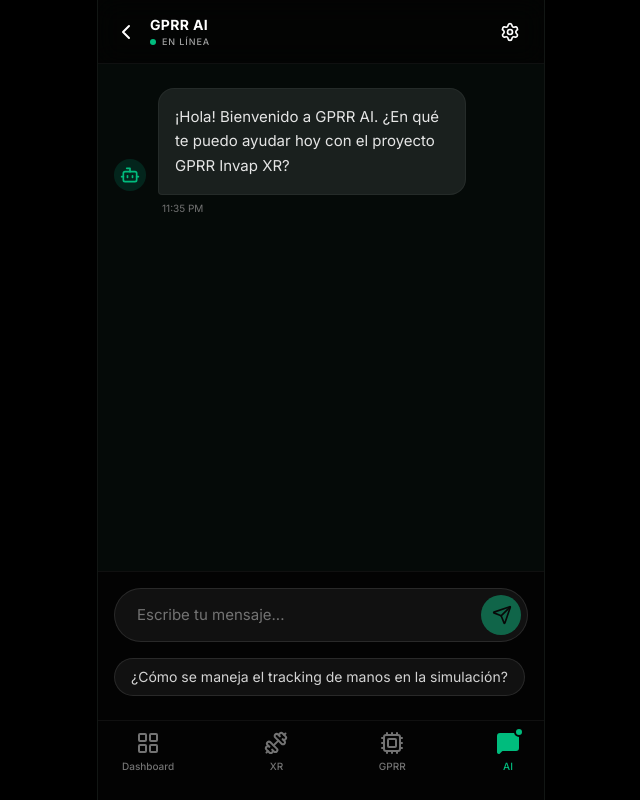
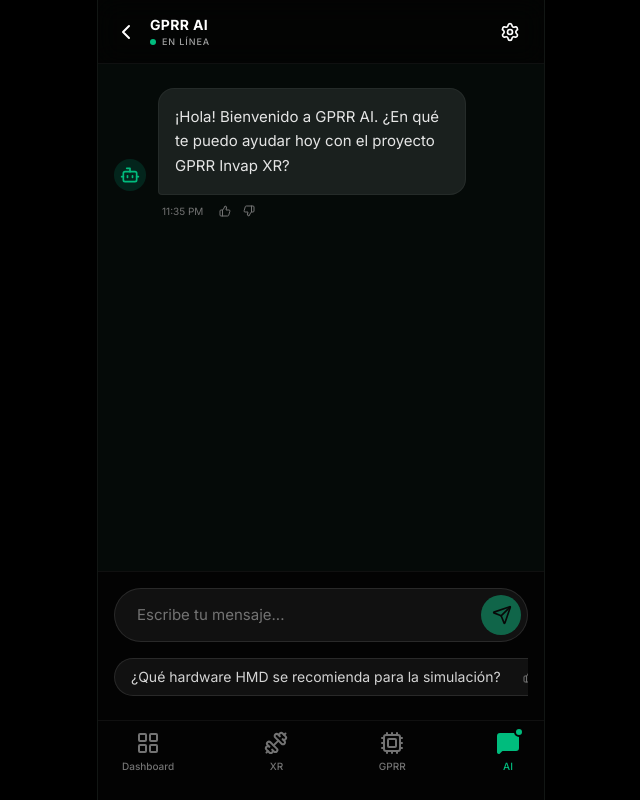
Before and after one commit to FriedrichVR/GPRR-AI---Chatbot-RAG---N8N, a React (Vite) app: page / in a window 1280 px wide. Shown: the whole page, without its empty margins (319-959 px from the left). Built offline with nearby package versions, Linux system fonts and the light colour scheme.

Commit message:
feat: Add feedback buttons to chat messages
Adds thumbs up and thumbs down icons to each assistant message to allow users to provide feedback on the response. This enables future analysis of response quality.

```diff
--- a/src/components/ChatSection.tsx
+++ b/src/components/ChatSection.tsx
@@ -1,5 +1,5 @@
 import { useState, useRef, useEffect } from 'react';
-import { Send, Bot, ChevronLeft, Settings, Sparkles } from 'lucide-react';
+import { Send, Bot, ChevronLeft, Settings, Sparkles, ThumbsUp, ThumbsDown } from 'lucide-react';
 import Markdown from 'react-markdown';
 import { motion, AnimatePresence } from 'motion/react';
 
@@ -7,6 +7,7 @@ interface Message {
   role: 'user' | 'assistant';
   content: string;
   timestamp: string;
+  feedback?: 'up' | 'down';
   media?: {
     image: string;
     title: string;
@@ -15,42 +16,26 @@ interface Message {
 }
 
 const QUESTION_POOL = [
-  '¿Qué es GPRR Invap XR?',
-  '¿Qué hardware se utiliza?',
-  '¿Cómo funciona la simulación?',
-  '¿Cómo ayuda la IA en el GPRR?',
-  '¿Qué es el Gemelo Digital?',
-  '¿Cómo puedo colaborar?',
-  '¿Qué tecnologías usa INVAP?',
-  '¿Cuál es el impacto del GPRR?',
-  '¿Cómo se entrena a los operadores?',
-  '¿Qué ventajas tiene la Realidad Extendida?',
-  '¿Cuáles son los casos de uso principales?',
-  '¿Cómo se garantiza la seguridad nuclear?',
-  '¿Qué nivel de inmersión ofrece el visor VR?',
-  '¿Cómo se simulan las físicas del reactor?',
-  '¿Qué componentes del GPRR están modelados en 3D?',
-  '¿Se puede interactuar con el panel de control?',
-  '¿Qué motores gráficos se usan para la experiencia XR?',
-  '¿Cómo se maneja la latencia en la simulación?',
-  '¿Existen escenarios de emergencia simulados?',
-  '¿Cómo se evalúa el desempeño del usuario?',
-  '¿Qué medidas de seguridad virtual están implementadas?',
-  '¿Se requiere experiencia previa para usar el simulador?',
-  '¿Cuáles son los requisitos de hardware para PC?',
-  '¿La experiencia XR soporta modo multijugador?',
-  '¿Qué framework de XR se utiliza para el desarrollo?',
-  '¿Cómo se optimizan los modelos 3D para mantener altos FPS?',
-  '¿Cómo se maneja el tracking de manos en la simulación?',
-  '¿Qué modelo de lenguaje (LLM) procesa las consultas del GPRR?',
-  '¿Cómo se actualiza la base de conocimiento RAG del asistente?',
-  '¿El asistente de IA tiene acceso en tiempo real a la telemetría?',
-  '¿Cómo se mitigan las alucinaciones de la IA en datos críticos?',
-  '¿Qué rol cumple n8n en la arquitectura del proyecto?',
-  '¿Cómo se estructuran los nodos del webhook en n8n?',
-  '¿Qué bases de datos vectoriales se conectan mediante n8n?',
-  '¿Cómo maneja n8n los errores de conexión con la IA?',
-  '¿Cómo se integra el frontend de React con los flujos de n8n?'
+  '¿Qué es el ecosistema GPRR?',
+  '¿Qué desafíos resuelve la plataforma GPRR?',
+  '¿Qué áreas de interacción tiene la aplicación?',
+  '¿Qué tecnologías de Unreal Engine 5.5 se utilizan?',
+  '¿Qué es el middleware "The Bridge"?',
+  '¿Cómo se integra la Inteligencia Artificial en el GPRR?',
+  '¿Cuáles son los casos de uso en el sector nuclear?',
+  '¿Cómo se aplica el protocolo ALARA en XR?',
+  '¿Qué hardware HMD se recomienda para la simulación?',
+  '¿Quiénes desarrollaron la plataforma GPRR?',
+  '¿Qué es el Efecto Cherenkov?',
+  '¿Qué es el Foveated Rendering?',
+  '¿Qué es el dopado de silicio por transmutación (NTD-Silicon)?',
+  '¿Qué relación tiene el GPRR con el Reactor OPAL y el RA-10?',
+  '¿Qué rol cumple Federico Sastre Heer en el proyecto?',
+  '¿Qué rol cumple Alén Eneas Geor en el proyecto?',
+  '¿Qué rol cumple Juan Emanuel Venturelli en el proyecto?',
+  '¿Qué es el Passthrough en Realidad Mixta?',
+  '¿Cómo funciona la dosimetría virtual en el simulador?',
+  '¿Qué latencia máxima tiene la arquitectura técnica?'
 ];
 
 export default function ChatSection() {
@@ -73,6 +58,7 @@ export default function ChatSection() {
   const [sessionId] = useState(() => Math.random().toString(36).substring(7));
   const messagesEndRef = useRef<HTMLDivElement>(null);
   const [suggestedQuestions, setSuggestedQuestions] = useState<string[]>([]);
+  const [questionFeedback, setQuestionFeedback] = useState<Record<string, 'up' | 'down'>>({});
 
   const refreshQuestions = () => {
     const shuffled = [...QUESTION_POOL].sort(() => 0.5 - Math.random());
@@ -203,6 +189,26 @@ export default function ChatSection() {
     }
   };
 
+  const handleFeedback = (index: number, type: 'up' | 'down') => {
+    setMessages(prev => prev.map((msg, i) =>
+      i === index ? { ...msg, feedback: msg.feedback === type ? undefined : type } : msg
+    ));
+  };
+
+  const handleQuestionFeedback = (e: React.MouseEvent, question: string, type: 'up' | 'down') => {
+    e.stopPropagation();
+    setQuestionFeedback(prev => {
+      const current = prev[question];
+      const updated = { ...prev };
+      if (current === type) {
+        delete updated[question];
+      } else {
+        updated[question] = type;
+      }
+      return updated;
+    });
+  };
+
   return (
     <div className="flex-1 flex flex-col h-full relative bg-[#050A08]">
       {/* Header */}
@@ -305,10 +311,28 @@ export default function ChatSection() {
                 </div>
               </div>
 
-              {/* Timestamp */}
-              <span className={`text-[10px] text-neutral-500 mt-1.5 ${isAI ? 'ml-12' : 'mr-2'}`}>
-                {msg.timestamp}
-              </span>
+              {/* Timestamp and Feedback */}
+              <div className={`flex items-center gap-3 mt-1.5 ${isAI ? 'ml-12' : 'mr-2'}`}>
+                <span className="text-[10px] text-neutral-500">
+                  {msg.timestamp}
+                </span>
+                {isAI && (
+                  <div className="flex items-center gap-1">
+                    <button
+                      onClick={() => handleFeedback(idx, 'up')}
+                      className={`p-1 rounded-md transition-colors ${msg.feedback === 'up' ? 'text-emerald-500 bg-emerald-500/10' : 'text-neutral-500 hover:text-neutral-300 hover:bg-white/5'}`}
+                    >
+                      <ThumbsUp className="w-3 h-3" />
+                    </button>
+                    <button
+                      onClick={() => handleFeedback(idx, 'down')}
+                      className={`p-1 rounded-md transition-colors ${msg.feedback === 'down' ? 'text-red-500 bg-red-500/10' : 'text-neutral-500 hover:text-neutral-300 hover:bg-white/5'}`}
+                    >
+                      <ThumbsDown className="w-3 h-3" />
+                    </button>
+                  </div>
+                )}
+              </div>
             </motion.div>
           );
         })}
@@ -373,13 +397,33 @@ export default function ChatSection() {
         {/* Quick Questions */}
         <div className="flex gap-2 overflow-x-auto no-scrollbar pt-1 pb-2">
           {suggestedQuestions.map((q, i) => (
-            <button
+            <div
               key={i}
-              onClick={() => sendMessage(q)}
-              className="px-4 py-2 bg-[#111111] border border-white/10 rounded-full text-sm text-neutral-300 whitespace-nowrap hover:bg-[#1A201E] hover:border-emerald-500/50 transition-colors shrink-0"
+              className="flex items-center bg-[#111111] border border-white/10 rounded-full shrink-0 transition-colors focus-within:border-emerald-500/50 hover:border-emerald-500/50"
             >
-              {q}
-            </button>
+              <button
+                onClick={() => sendMessage(q)}
+                className="px-4 py-2 text-sm text-neutral-300 whitespace-nowrap hover:text-white transition-colors"
+              >
+                {q}
+              </button>
+              <div className="flex items-center pr-2 gap-0.5">
+                <button
+                  onClick={(e) => handleQuestionFeedback(e, q, 'up')}
+                  className={`p-1.5 rounded-full transition-colors ${questionFeedback[q] === 'up' ? 'text-emerald-500 bg-emerald-500/10' : 'text-neutral-500 hover:text-neutral-300 hover:bg-white/5'}`}
+                  title="Buena sugerencia"
+                >
+                  <ThumbsUp className="w-3 h-3" />
+                </button>
+                <button
+                  onClick={(e) => handleQuestionFeedback(e, q, 'down')}
+                  className={`p-1.5 rounded-full transition-colors ${questionFeedback[q] === 'down' ? 'text-red-500 bg-red-500/10' : 'text-neutral-500 hover:text-neutral-300 hover:bg-white/5'}`}
+                  title="Mala sugerencia"
+                >
+                  <ThumbsDown className="w-3 h-3" />
+                </button>
+              </div>
+            </div>
           ))}
         </div>
       </div>
```
